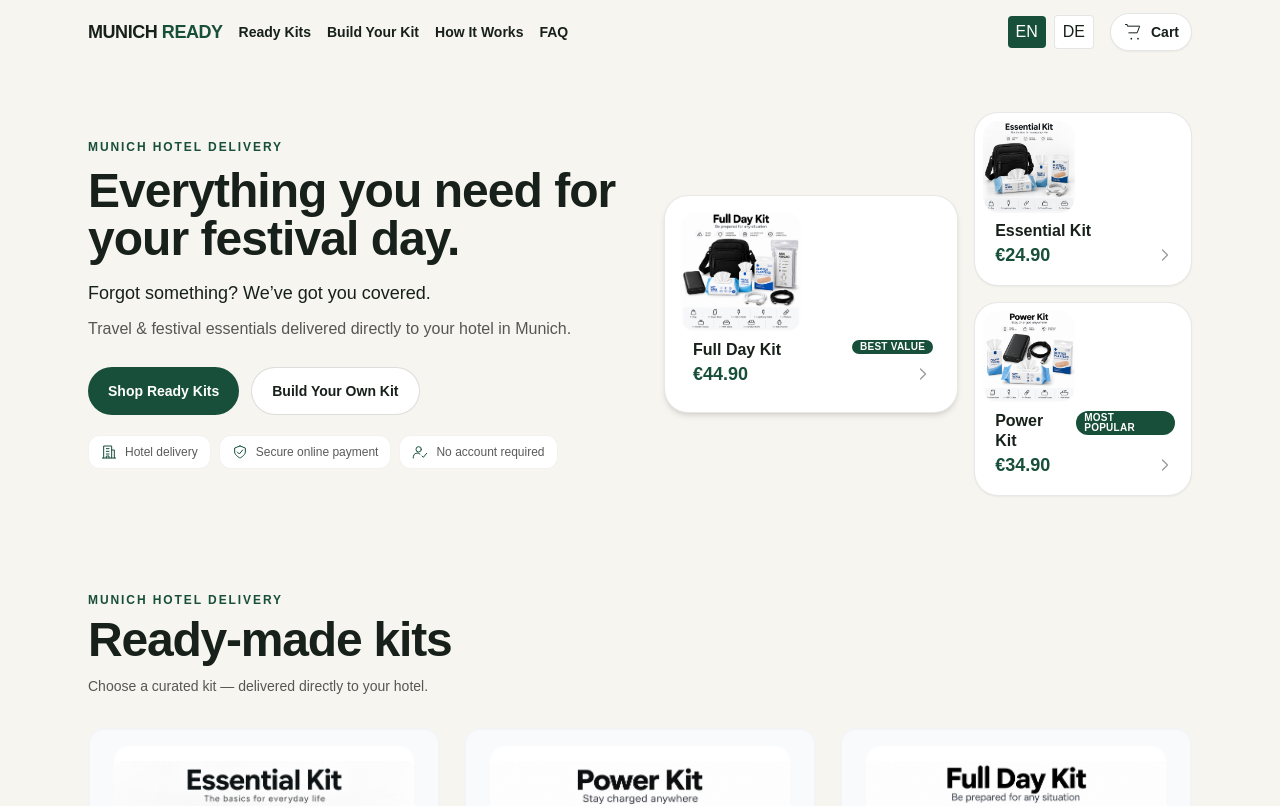
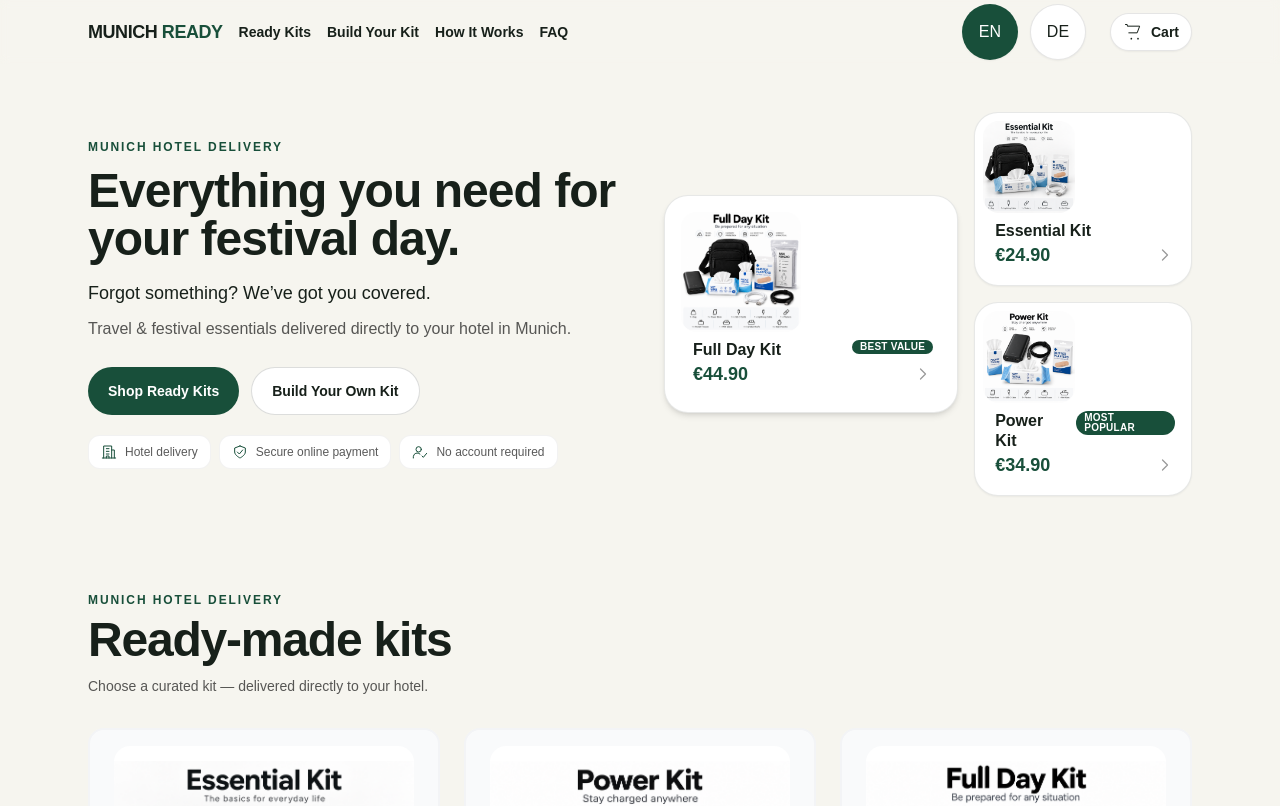
Before and after one commit to cleanxmunchen-lang/munich-ready, a Next.js app: page / in a window 1280 px wide. Shown: the top 806 px of the page. Built offline with nearby package versions, Linux system fonts and the light colour scheme.

Commit message:
feat: enhance desktop language switcher styles for improved responsiveness

```diff
--- a/components/header.tsx
+++ b/components/header.tsx
@@ -44,7 +44,7 @@
 
 				</div>
 
-				<div className="flex items-center gap-2 md:gap-4 md:shrink-0 md:whitespace-nowrap">
+				<div className="flex items-center gap-2 md:gap-4 min-[769px]:gap-6 md:shrink-0 md:whitespace-nowrap">
 					{/* Mobile menu button (visible on mobile only) */}
 					<button
 						aria-label="Open menu"
@@ -58,9 +58,9 @@
 					</button>
 
 					{/* Desktop language switcher */}
-					<div className="hidden sm:flex items-center gap-2">
-						<button onClick={() => setLang('en')} aria-label="Select English" className={`px-2 py-1 rounded ${lang === 'en' ? 'bg-[#184f3a] text-white' : 'bg-white border border-black/10'}`}>{t('langLabels.en')}</button>
-						<button onClick={() => setLang('de')} aria-label="Select German" className={`px-2 py-1 rounded ${lang === 'de' ? 'bg-[#184f3a] text-white' : 'bg-white border border-black/10'}`}>{t('langLabels.de')}</button>
+					<div className="hidden sm:flex items-center gap-2 min-[769px]:gap-3">
+						<button onClick={() => setLang('en')} aria-label="Select English" className={`px-2 py-1 rounded min-[769px]:flex min-[769px]:h-14 min-[769px]:w-14 min-[769px]:shrink-0 min-[769px]:items-center min-[769px]:justify-center min-[769px]:rounded-full min-[769px]:p-0 min-[769px]:shadow-sm ${lang === 'en' ? 'bg-[#184f3a] text-white' : 'bg-white border border-black/10'}`}>{t('langLabels.en')}</button>
+						<button onClick={() => setLang('de')} aria-label="Select German" className={`px-2 py-1 rounded min-[769px]:flex min-[769px]:h-14 min-[769px]:w-14 min-[769px]:shrink-0 min-[769px]:items-center min-[769px]:justify-center min-[769px]:rounded-full min-[769px]:p-0 min-[769px]:shadow-sm ${lang === 'de' ? 'bg-[#184f3a] text-white' : 'bg-white border border-black/10'}`}>{t('langLabels.de')}</button>
 					</div>
 
 					<button aria-label={t('cart.view').replace('{count}', String(itemCount)).replace('{unit}', t(itemCount === 1 ? 'build.item' : 'build.items'))} onClick={() => setCartOpen(true)} className="header-cart inline-flex items-center gap-2 rounded-full border border-black/10 bg-white px-3 py-2 text-sm font-semibold shadow-sm">
```
